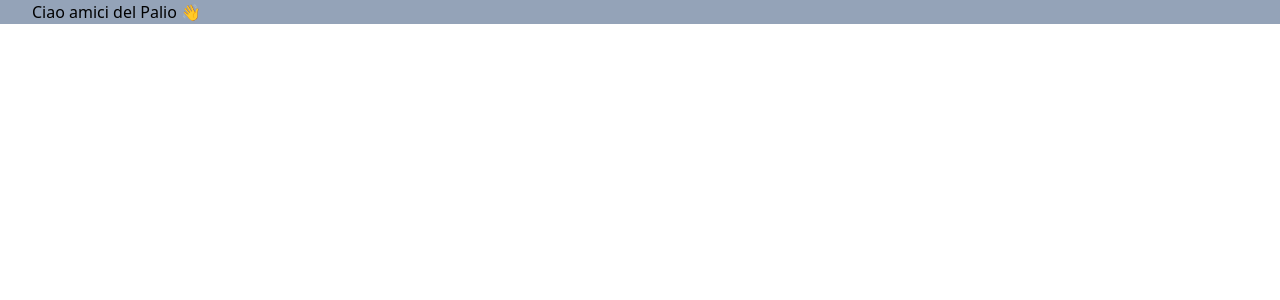
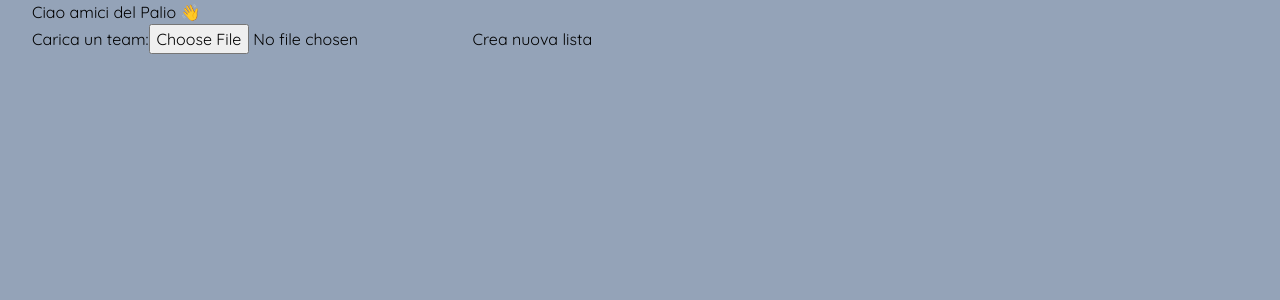
Before and after one commit to sgrumo/paliomassa, a Next.js app: page / in a window 1280 px wide. Shown: the top 300 px of the page. Built offline with nearby package versions, Linux system fonts and the light colour scheme.

Commit message:
[Tuning] updated system with input and export data

```diff
--- a/src/components/AthleteFormInput.tsx
+++ b/src/components/AthleteFormInput.tsx
@@ -36,9 +36,9 @@ const AthleteFormInput = ({
   };
 
   return (
-    <div className="grid grid-cols-1 md:grid-cols-3 gap-x-4 items-center">
+    <div className="grid grid-cols-1 md:grid-cols-4 gap-x-4 items-center">
       <label className="flex flex-col">
-        Nome
+        Nome combattente
         <input
           type="text"
           required
@@ -70,10 +70,10 @@ const AthleteFormInput = ({
       {index !== 0 && (
         <button
           onClick={() => deleteAthlete(index)}
-          className="bg-red-500 py-2 rounded text-white"
+          className="bg-red-500 rounded text-white"
           type="button"
         >
-          Cancella stammerda
+          X
         </button>
       )}
     </div>
--- a/src/components/Combination.tsx
+++ b/src/components/Combination.tsx
@@ -8,9 +8,9 @@ export interface CombinationProps {
 const Combination = ({ team, index }: CombinationProps) => {
   const { internals, medians, externals, weight } = team;
 
-  const athleteMapping = (athl: SingleRoleAthlete) => {
+  const athleteMapping = (athl: SingleRoleAthlete, index: number) => {
     return (
-      <div className="flex flex-col mr-8">
+      <div className="flex flex-col mr-8" key={index}>
         <p>
           <i>Nome:</i> {athl.name}
         </p>
--- a/src/components/Layout.tsx
+++ b/src/components/Layout.tsx
@@ -1,5 +1,5 @@
 import Head from "next/head";
-import React, { ReactNode } from "react";
+import { ReactNode } from "react";
 
 type Props = {
   children?: ReactNode;
@@ -29,7 +29,9 @@ const Layout = ({ children, title = "This is the default title" }: Props) => (
         | <a href="/api/users">Users API</a>
       </nav> */}
     </header>
-    <div className="container h-full px-8 bg-slate-400">{children}</div>
+    <div className="container min-h-[100vh] h-[100vh] w-full px-8 bg-slate-400">
+      {children}
+    </div>
   </>
 );
 
--- /dev/null
+++ b/src/pages/_document.tsx
@@ -0,0 +1,22 @@
+import Document, { Head, Html, Main, NextScript } from "next/document";
+
+class MyDocument extends Document {
+  render() {
+    return (
+      <Html>
+        <Head>
+          <link
+            href="https://fonts.googleapis.com/css2?family=Quicksand&display=optional"
+            rel="stylesheet"
+          />
+        </Head>
+        <body>
+          <Main />
+          <NextScript />
+        </body>
+      </Html>
+    );
+  }
+}
+
+export default MyDocument;
--- a/src/pages/index.tsx
+++ b/src/pages/index.tsx
@@ -1,10 +1,40 @@
-import React from "react";
+import { useRouter } from "next/router";
+import { TEAM_KEY } from "../../utils/combination";
 import Layout from "../components/Layout";
 
 const IndexPage = () => {
+  const router = useRouter();
+
+  const handleTeamFile = (e: File) => {
+    console.log(e);
+    const fileReader = new FileReader();
+    fileReader.readAsText(e, "UTF-8");
+    fileReader.onload = (e) => {
+      const athletes = JSON.parse(e.target.result.toString());
+      sessionStorage.setItem(TEAM_KEY, JSON.stringify(athletes));
+      router.push("/insert");
+    };
+  };
   return (
     <Layout title="Intro">
       <h1>Ciao amici del Palio 👋</h1>
+      <label>
+        Carica un team:
+        <input
+          type="file"
+          accept=".json"
+          onChange={(e) => handleTeamFile(e.target.files[0])}
+        />
+      </label>
+      <button
+        onClick={() => {
+          sessionStorage.clear();
+          router.push("/insert");
+        }}
+        type="button"
+      >
+        Crea nuova lista
+      </button>
     </Layout>
   );
 };
--- a/src/pages/insert/index.tsx
+++ b/src/pages/insert/index.tsx
@@ -1,7 +1,10 @@
 import { useRouter } from "next/router";
 import { useEffect, useState } from "react";
-import { getCombinations } from "../../../utils/combination";
-import { sampleAthletes } from "../../../utils/sample-data";
+import {
+  getCombinations,
+  TEAM_KEY,
+  TEAM_LENGTH,
+} from "../../../utils/combination";
 import AthleteFormInput from "../../components/AthleteFormInput";
 import Layout from "../../components/Layout";
 import { Athlete } from "../../interfaces";
@@ -12,7 +15,7 @@ const EMPTY_ATHLETE: Athlete = {
   roles: [],
 };
 const IndexPage = () => {
-  const [athletes, setAthletes] = useState<Athlete[]>(sampleAthletes);
+  const [athletes, setAthletes] = useState<Athlete[]>([]);
   const router = useRouter();
 
   const onSubmit = (e) => {
@@ -20,6 +23,8 @@ const IndexPage = () => {
 
     if (!athletes.every((athlete) => athlete.roles.length > 0)) {
       alert("Ma che cazzo fai, dai almeno un ruolo a tutti");
+    } else if (athletes.length < TEAM_LENGTH) {
+      alert("Ma che cazzo fai, metti almeno 6 combattenti");
     } else {
       getCombinations(athletes);
       router.push("/insert/results");
@@ -27,11 +32,17 @@ const IndexPage = () => {
   };
 
   const addAthlete = () => {
-    setAthletes([...athletes, EMPTY_ATHLETE]);
+    setAthletes((oldArray) => [...oldArray, EMPTY_ATHLETE]);
   };
 
   useEffect(() => {
-    // addAthlete();
+    const team = sessionStorage.getItem(TEAM_KEY);
+    if (team !== null) {
+      const jsonTeam = JSON.parse(team);
+      setAthletes(jsonTeam);
+    } else {
+      addAthlete();
+    }
   }, []);
 
   const deleteAthlete = (index: number) => {
--- a/src/pages/insert/results.tsx
+++ b/src/pages/insert/results.tsx
@@ -1,27 +1,31 @@
 import { useEffect, useState } from "react";
-import { COMBINATION_KEY } from "../../../utils/combination";
+import { COMBINATION_KEY, TEAM_KEY } from "../../../utils/combination";
 import Combination from "../../components/Combination";
 import Layout from "../../components/Layout";
-import { Team } from "../../interfaces";
+import { Athlete, Team } from "../../interfaces";
 
 const ResultPage = () => {
-  const [teams, setCombs] = useState<Team[]>([]);
+  const [combs, setCombs] = useState<Team[]>([]);
+  const [team, setTeam] = useState<Athlete[]>([]);
 
   useEffect(() => {
     const allCombinations = JSON.parse(
       sessionStorage.getItem(COMBINATION_KEY)
     ) as Team[];
+
     setCombs(allCombinations);
+
+    const athletes = JSON.parse(sessionStorage.getItem(TEAM_KEY)) as Athlete[];
+    setTeam(athletes);
   }, []);
 
   const exportData = () => {
-    const teamData = [];
     const jsonString = `data:text/json;chatset=utf-8,${encodeURIComponent(
-      JSON.stringify(teamData)
+      JSON.stringify(team)
     )}`;
     const link = document.createElement("a");
     link.href = jsonString;
-    link.download = "data.json";
+    link.download = "team.json";
 
     link.click();
   };
@@ -29,7 +33,7 @@ const ResultPage = () => {
   const sortPerWeightDescending = (team1: Team, team2: Team): number =>
     team2.weight - team1.weight;
 
-  const combinations = teams
+  const combinations = combs
     .sort(sortPerWeightDescending)
     .map((comb, index) => {
       return <Combination team={comb} index={index} key={index} />;
@@ -37,6 +41,9 @@ const ResultPage = () => {
 
   return (
     <Layout title="Risultati">
+      <button type="button" onClick={() => exportData()}>
+        Esporta i risultati
+      </button>
       <div className="grid grid-cols-2 grid-rows-1">{combinations}</div>
     </Layout>
   );
--- a/src/styles/globals.scss
+++ b/src/styles/globals.scss
@@ -15,5 +15,6 @@ html {
     overflow-x: hidden;
     display: flex;
     flex-direction: column;
+    font-family: 'Quicksand', sans-serif;
   }
 }
--- a/utils/combination.ts
+++ b/utils/combination.ts
@@ -5,7 +5,9 @@ export const MAX_WEIGHT = 540;
 export const MAX_ATHLETE_PER_ROLE = 2;
 export const MAX_ROLES = 3;
 export const TEAM_LENGTH = MAX_ATHLETE_PER_ROLE * MAX_ROLES;
-export const COMBINATION_KEY = "TEAM_COMBINATION";
+
+export const COMBINATION_KEY = "COMBINATION";
+export const TEAM_KEY = "TEAM";
 
 export const getCombinations = (athletes: Athlete[]) => {
   // const teams: Team[] = [];
@@ -56,6 +58,7 @@ export const getCombinations = (athletes: Athlete[]) => {
   });
 
   sessionStorage.setItem(COMBINATION_KEY, JSON.stringify(team));
+  sessionStorage.setItem(TEAM_KEY, JSON.stringify(athletes));
 };
 
 const subset = <T>(arra: T[], combination: number): T[][] => {
```
